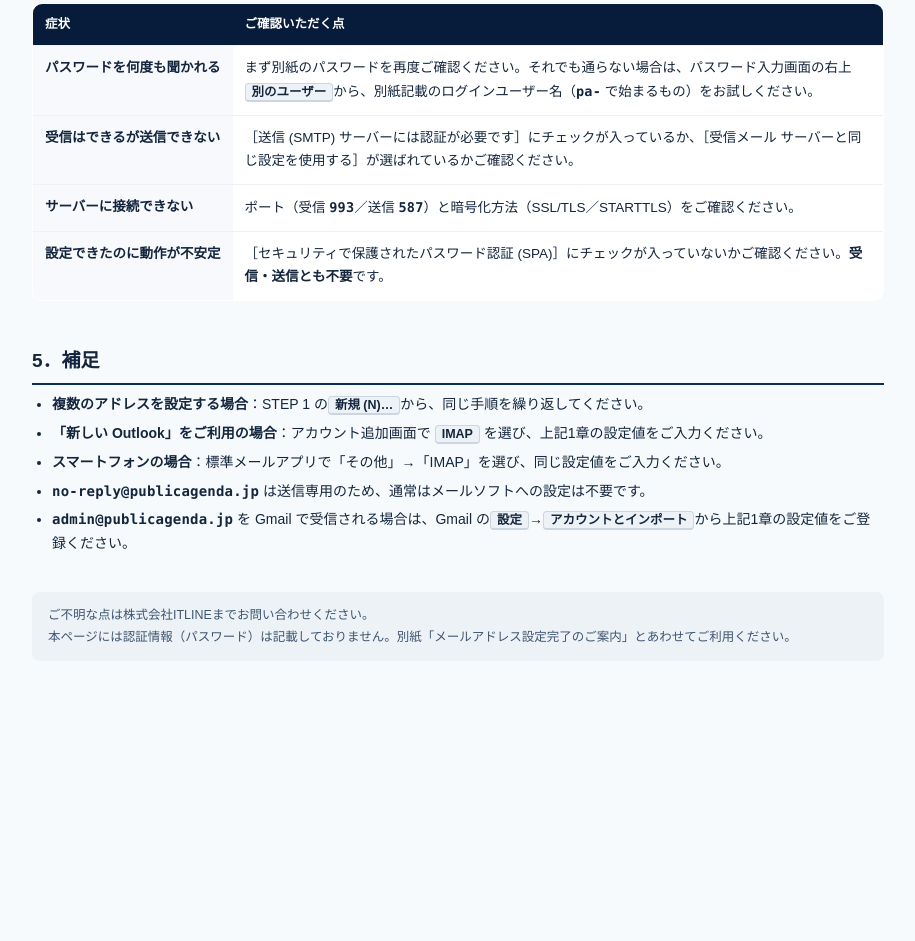
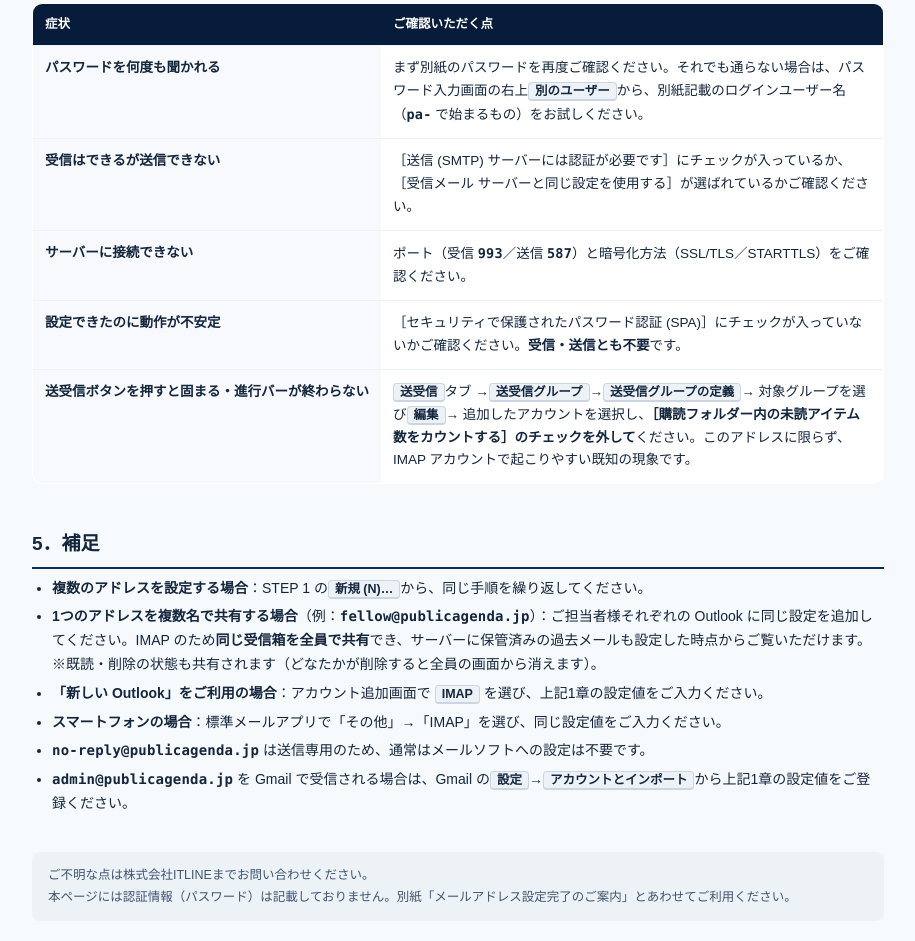
Before and after one commit to ITLINE-kodama/publicagenda-dashboard, a plain HTML site: page mail-setup-outlook.html in a window 1280 px wide. Shown: the part 2447-3388 px from the top of the page, without its empty margins (182-1097 px from the left). Before the commit the page ends 3188 px from the top, so only its background shows below. Drawn offline with Linux system fonts and the light colour scheme.

Commit message:
fellow@のOutlook受信運用を明記、マニュアルに送受信フリーズ対策と共有利用の補足を追加
Co-Authored-By: Claude Fable 5 <noreply@anthropic.com>

```diff
--- a/mail-setup-outlook.html
+++ b/mail-setup-outlook.html
@@ -160,6 +160,7 @@ li{margin-bottom:5px;font-size:14px}
         <tr><td class="k">受信はできるが送信できない</td><td>［送信 (SMTP) サーバーには認証が必要です］にチェックが入っているか、［受信メール サーバーと同じ設定を使用する］が選ばれているかご確認ください。</td></tr>
         <tr><td class="k">サーバーに接続できない</td><td>ポート（受信 <span class="mono">993</span>／送信 <span class="mono">587</span>）と暗号化方法（SSL/TLS／STARTTLS）をご確認ください。</td></tr>
         <tr><td class="k">設定できたのに動作が不安定</td><td>［セキュリティで保護されたパスワード認証 (SPA)］にチェックが入っていないかご確認ください。<b>受信・送信とも不要</b>です。</td></tr>
+        <tr><td class="k">送受信ボタンを押すと固まる・進行バーが終わらない</td><td><kbd>送受信</kbd>タブ →<kbd>送受信グループ</kbd>→<kbd>送受信グループの定義</kbd>→ 対象グループを選び<kbd>編集</kbd>→ 追加したアカウントを選択し、<b>［購読フォルダー内の未読アイテム数をカウントする］のチェックを外して</b>ください。このアドレスに限らず、IMAP アカウントで起こりやすい既知の現象です。</td></tr>
       </tbody>
     </table>
   </div>
@@ -167,6 +168,7 @@ li{margin-bottom:5px;font-size:14px}
   <h2>5．補足</h2>
   <ul>
     <li><b>複数のアドレスを設定する場合</b>：STEP 1 の<kbd>新規 (N)…</kbd>から、同じ手順を繰り返してください。</li>
+    <li><b>1つのアドレスを複数名で共有する場合</b>（例：<span class="mono">fellow@publicagenda.jp</span>）：ご担当者様それぞれの Outlook に同じ設定を追加してください。IMAP のため<b>同じ受信箱を全員で共有</b>でき、サーバーに保管済みの過去メールも設定した時点からご覧いただけます。※既読・削除の状態も共有されます（どなたかが削除すると全員の画面から消えます）。</li>
     <li><b>「新しい Outlook」をご利用の場合</b>：アカウント追加画面で <kbd>IMAP</kbd> を選び、上記1章の設定値をご入力ください。</li>
     <li><b>スマートフォンの場合</b>：標準メールアプリで「その他」→「IMAP」を選び、同じ設定値をご入力ください。</li>
     <li><span class="mono">no-reply@publicagenda.jp</span> は送信専用のため、通常はメールソフトへの設定は不要です。</li>
```
Also changed, not shown: index.html (+1 -1 lines).
